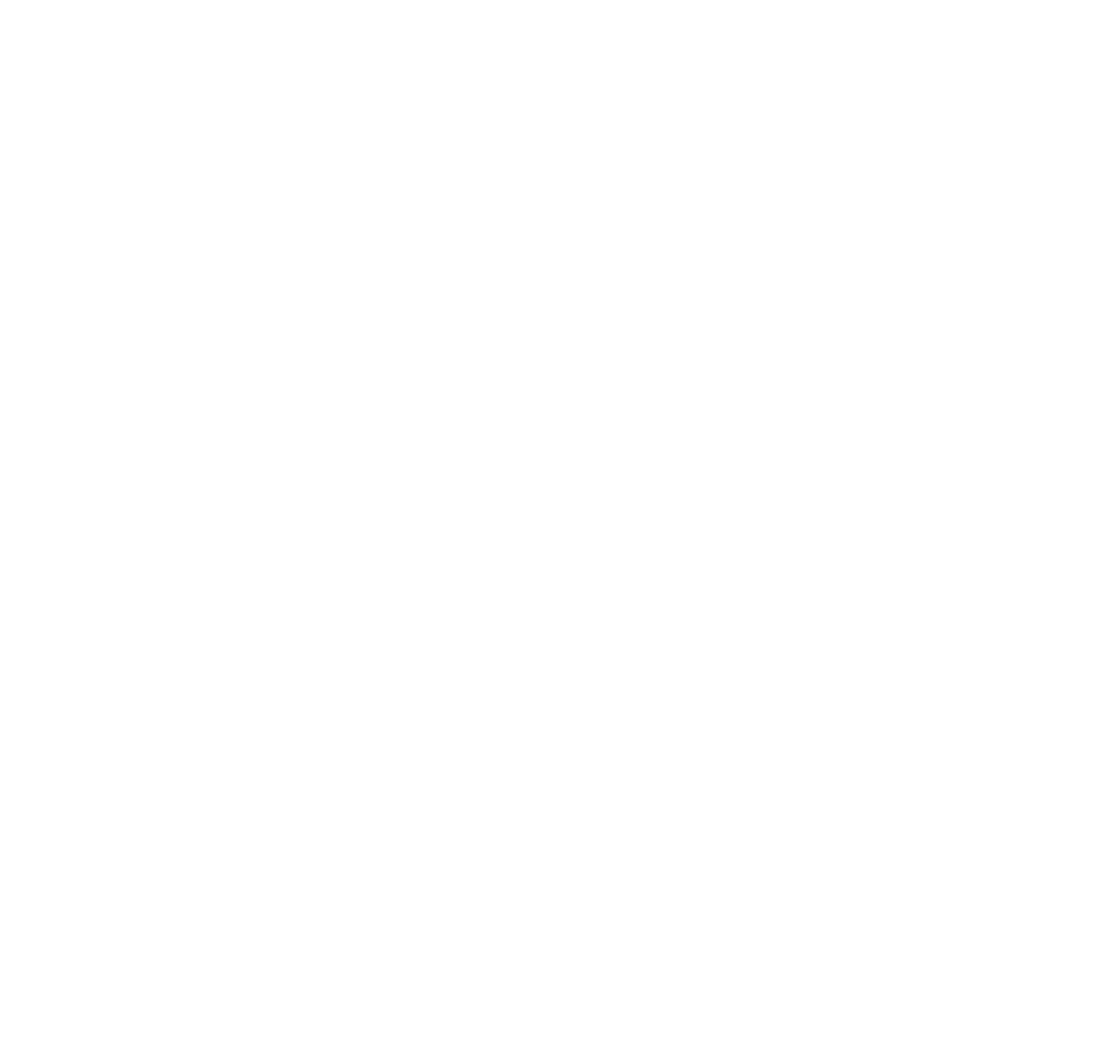
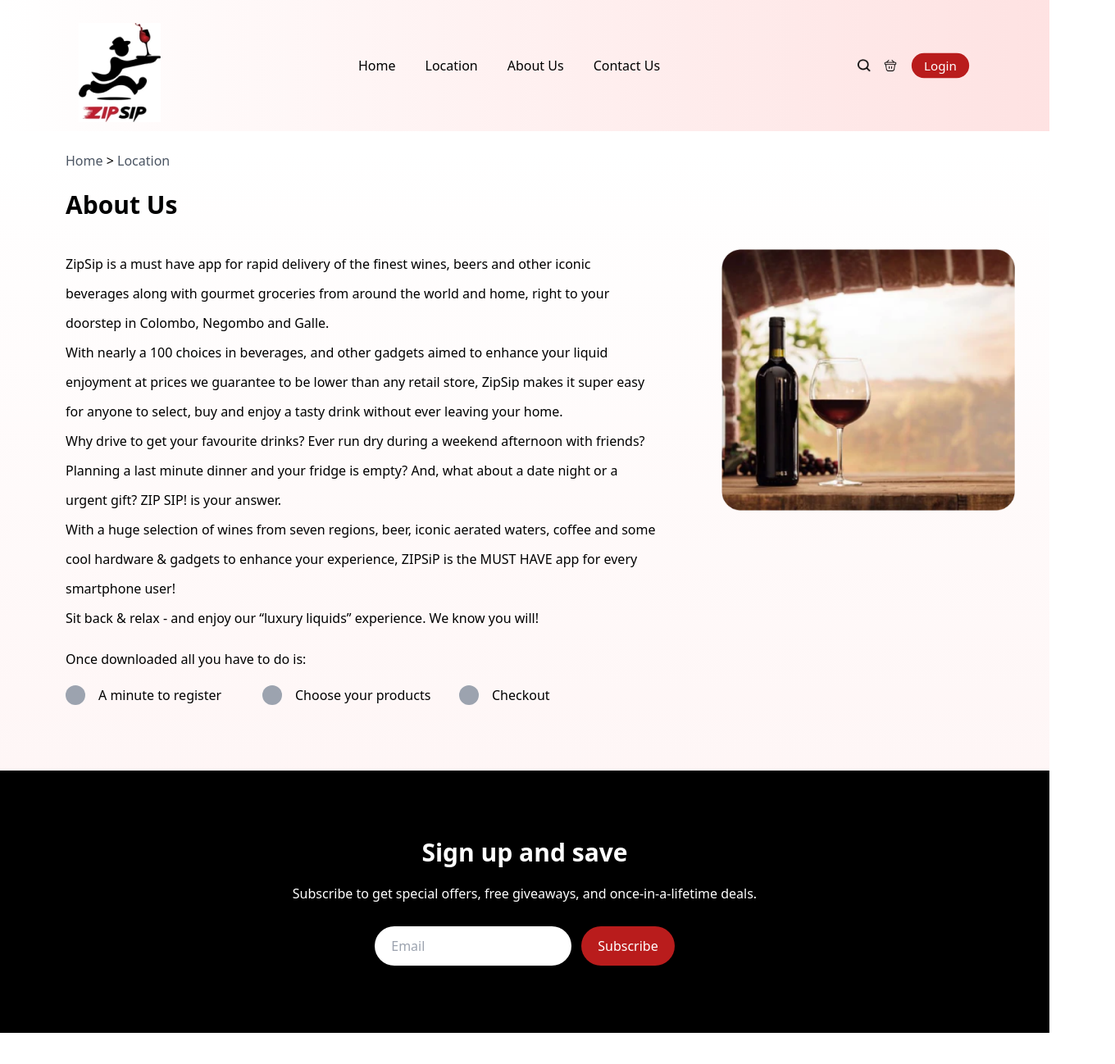
Before and after one commit to primedevintern2/ZipSipWebIntern2, a React (Create React App) app in the folder zipsip-app/: page /aboutus in a window 1280 px wide. Before the commit this address had no page. Shown: the top 1298 px of the page at 82% size, 1360 px wide, since content can reach past the window. Before the commit the page ends 800 px from the top, so only its background shows below. Built offline with nearby package versions, Linux system fonts and the light colour scheme.

Commit message:
create aboutus page

```diff
--- a/zipsip-app/package.json
+++ b/zipsip-app/package.json
@@ -8,6 +8,7 @@
     "@testing-library/user-event": "^13.5.0",
     "react": "^18.2.0",
     "react-dom": "^18.2.0",
+    "react-icons": "^5.0.1",
     "react-router-dom": "^6.22.3",
     "react-scripts": "5.0.1",
     "web-vitals": "^2.1.4"
--- a/zipsip-app/src/Routers/AppRouter.jsx
+++ b/zipsip-app/src/Routers/AppRouter.jsx
@@ -2,6 +2,7 @@
 import MainLayout from "../Layout/MainLayout";
 import Contact from "../pages/Contact";
 import Shipping from "../pages/Shipping";
+import AboutUs from "../pages/AboutUs";
 
 const AppRouter = () => {
   return (
@@ -10,6 +11,7 @@
         <Route path="/" element={<MainLayout/>}>
             <Route path="contact" element={<Contact/>}/>
             <Route path="shipping" element={<Shipping/>}/>
+            <Route path="aboutus" element={<AboutUs/>}/>
         </Route>
     </Routes>
     </BrowserRouter>
--- /dev/null
+++ b/zipsip-app/src/pages/AboutUs.jsx
@@ -0,0 +1,89 @@
+import rectangle from "../images/Rectangle 19271.png";
+import { BsCircleFill } from "react-icons/bs";
+
+const AboutUs = () => {
+  return (
+    <div className="bg-gradient-to-t from-red-50 to-transparent">
+      <div>
+        <p className="ml-20 mt-6 mb-6">
+          <a href="#" className="text-gray-600 hover:text-red-700">
+            Home
+          </a>{" "}
+          >{" "}
+          <a href="#" className="text-gray-600 hover:text-red-700">
+            Location
+          </a>
+        </p>
+      </div>
+      <h2 className="ml-20 mb-9 text-3xl font-semibold ">About Us</h2>
+      <div className="ml-20 flex w-full">
+        <div className="w-3/5 mr-20">
+          <p className="leading-9 mb-5">
+            ZipSip is a must have app for rapid delivery of the finest wines,
+            beers and other iconic beverages along with gourmet groceries from
+            around the world and home, right to your doorstep in Colombo,
+            Negombo and Galle.
+            <br />
+            With nearly a 100 choices in beverages, and other gadgets aimed to
+            enhance your liquid enjoyment at prices we guarantee to be lower
+            than any retail store, ZipSip makes it super easy for anyone to
+            select, buy and enjoy a tasty drink without ever leaving your home.
+            <br />
+            Why drive to get your favourite drinks? Ever run dry during a
+            weekend afternoon with friends? Planning a last minute dinner and
+            your fridge is empty? And, what about a date night or a urgent gift?
+            ZIP SIP! is your answer.
+            <br />
+            With a huge selection of wines from seven regions, beer, iconic
+            aerated waters, coffee and some cool hardware & gadgets to enhance
+            your experience, ZIPSiP is the MUST HAVE app for every smartphone
+            user!
+            <br />
+            Sit back & relax - and enjoy our “luxury liquids” experience. We
+            know you will!
+          </p>
+          <p className="mb-5 font-medium">
+            Once downloaded all you have to do is:
+          </p>
+          <div className="flex w-full font-medium">
+            <div className="w-1/3 flex items-center">
+              <BsCircleFill className="mr-4 w-6 h-6 text-gray-400" />A minute to
+              register
+            </div>
+            <div className="w-1/3 flex items-center">
+              <BsCircleFill className="mr-4 w-6 h-6 text-gray-400" />
+              Choose your products
+            </div>
+            <div className="w-1/3 flex items-center">
+              <BsCircleFill className="mr-4 w-6 h-6 text-gray-400" />
+              Checkout
+            </div>
+          </div>
+        </div>
+        <div className="w-2/5">
+          <img
+            src={rectangle}
+            alt="rectangle"
+            className="w-[358px] h-[319px]"
+          ></img>
+        </div>
+      </div>
+      <div className="h-80 my-20 bg-black text-center content-center">
+        <h1 className="text-white font-bold text-3xl">Sign up and save</h1>
+        <p className="text-white my-5">Subscribe to get special offers, free giveaways, and once-in-a-lifetime deals.</p>
+        <div className="flex justify-center mt-7">
+        <input
+            type="text"
+            placeholder="Email"
+            className="bg-gray rounded-full pl-5 w-60 h-12 mr-3"
+          />
+          <button className="px-5 py-3 bg-red-700 text-white rounded-full">
+            Subscribe
+          </button>
+        </div>
+      </div>
+    </div>
+  );
+};
+
+export default AboutUs;
```
Also changed, not shown: zipsip-app/src/images/Rectangle 19271.png (added), 1 other file (tests, documents, lock files or other folders).
